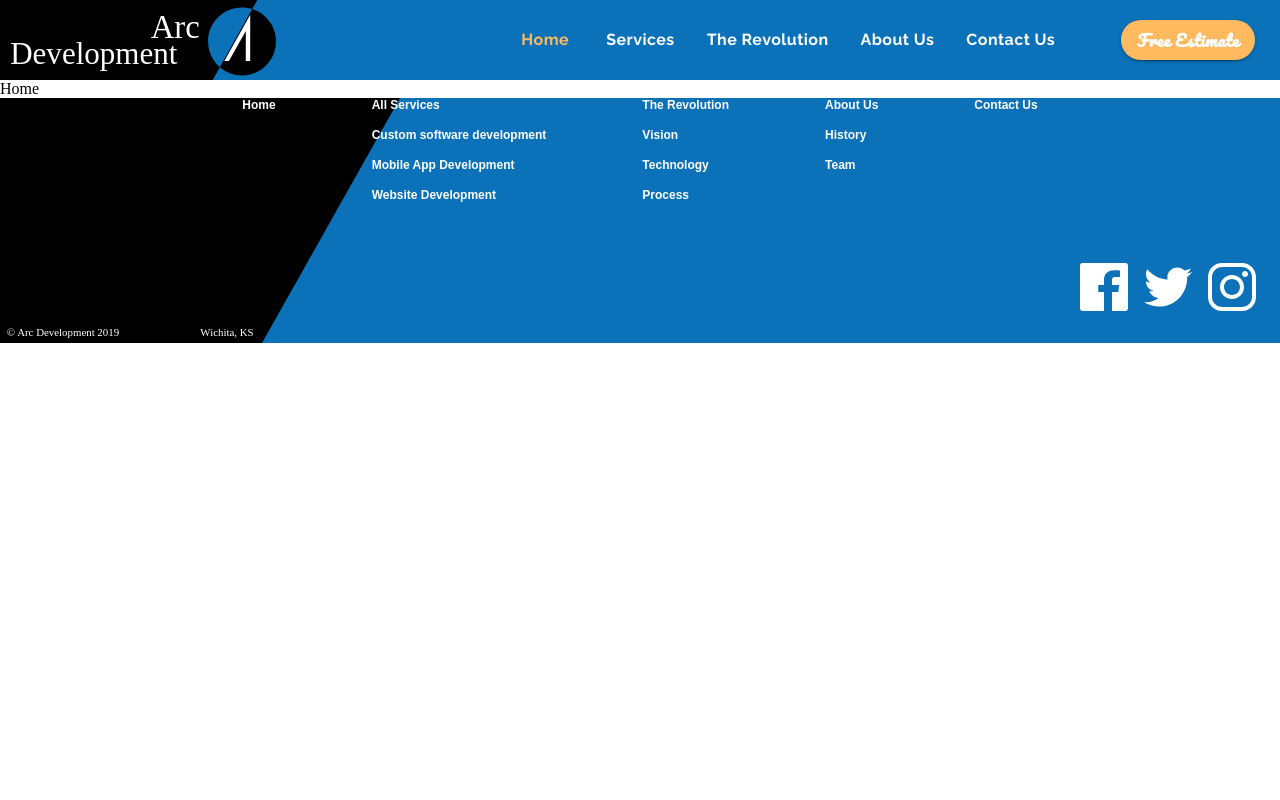
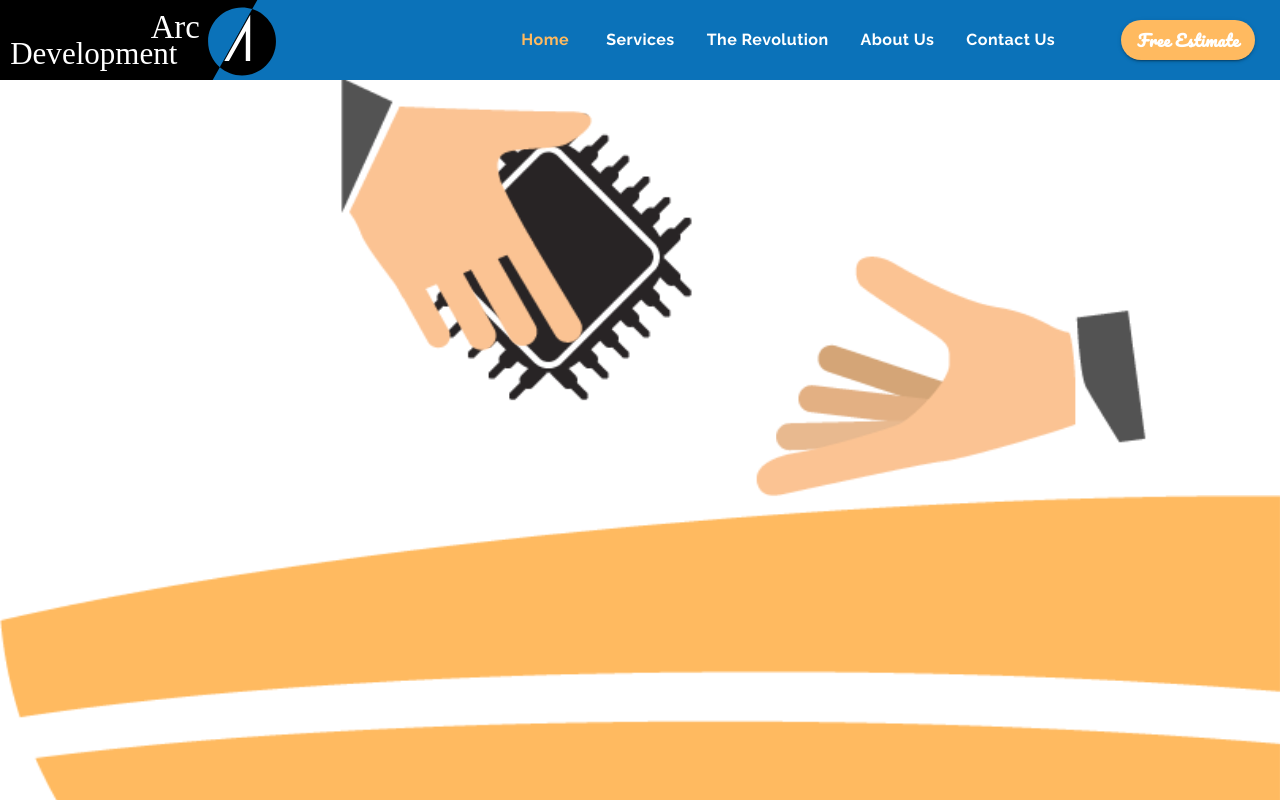
Before and after one commit to brianmuturi2/react-spa, a React (Create React App) app: page / in a window 1280 px wide. Shown: the top 800 px of the page. Built offline with nearby package versions, Linux system fonts and the light colour scheme.

Commit message:
feat(header): added hero animation

```diff
--- a/package.json
+++ b/package.json
@@ -12,6 +12,7 @@
     "@testing-library/user-event": "^13.5.0",
     "react": "^18.2.0",
     "react-dom": "^18.2.0",
+    "react-lottie": "^1.2.3",
     "react-router-dom": "^6.4.3",
     "react-scripts": "5.0.1",
     "web-vitals": "^2.1.4"
--- a/src/components/ui/Footer/Footer.module.css
+++ b/src/components/ui/Footer/Footer.module.css
@@ -20,6 +20,7 @@
 
 .gridContainer {
     position: absolute;
+    margin-top: -3em;
 }
 
 .link {
--- a/src/pages/home/Home.js
+++ b/src/pages/home/Home.js
@@ -1,6 +1,27 @@
+import React from 'react'
+import Lottie from 'react-lottie';
+
+import animationData from '../../animations/landinganimation/data'
+
+import styles from './Home.module.css'
+
 function Home() {
+
+    const defaultOptions = {
+        loop: true,
+        autoplay: true,
+        animationData: animationData,
+        rendererSettings: {
+            preserveAspectRatio: 'xMidYMid slice'
+        }
+    };
+
     return (
-        <div>Home</div>
+        <div>
+            <Lottie options={defaultOptions}
+                    height={'100%'}
+                    width={'100%'}/>
+        </div>
     )
 }
 
```
Also changed, not shown: src/pages/home/Home.module.css (added), 1 other file (tests, documents, lock files or other folders).
